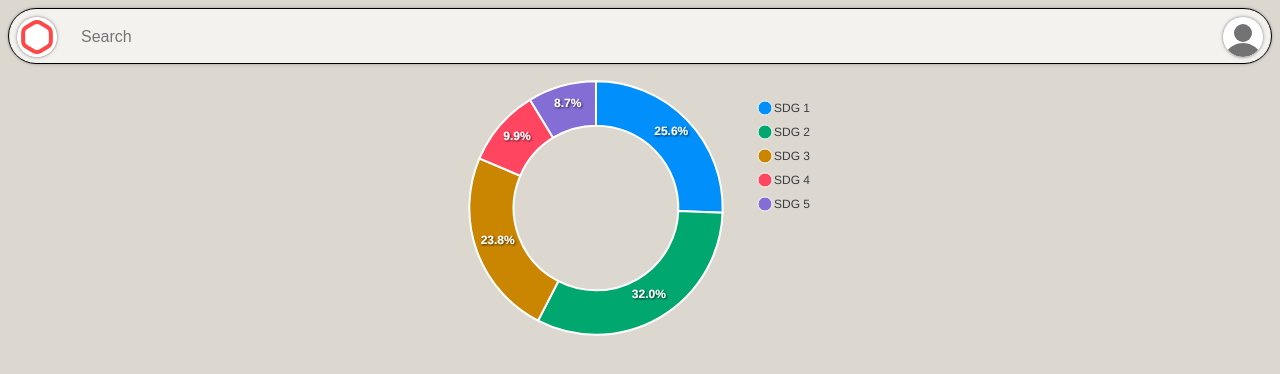
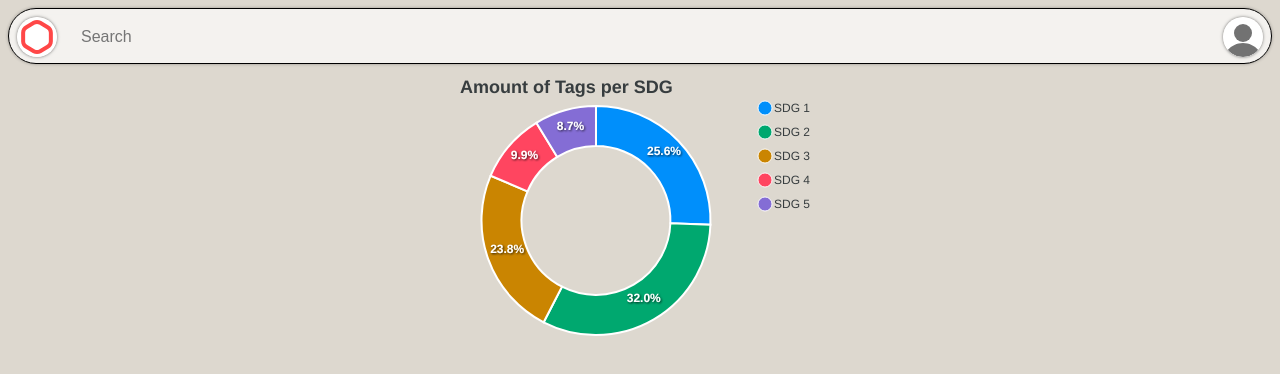
Before and after one commit to unfinishedprogram/Digital-Moment-Team-6-cleanup, a Next.js app: page /admin/general in a window 1280 px wide. Shown: the top 374 px of the page. Built offline with nearby package versions, Linux system fonts and the light colour scheme.

Commit message:
Add title to donut chart

```diff
--- a/pages/admin/general.tsx
+++ b/pages/admin/general.tsx
@@ -7,16 +7,34 @@ import React from 'react'
 
 interface IDonut {
   options: {
+    title: {
+      text: string;
+      style: {
+        fontSize: string;
+      }
+    },
     name: string;
     labels: string[];
   };
   series: number[];
 }
 
+interface ILine {
+  options: {
+
+  }
+}
+
 export default function adminGeneral() {
 
   let donut: IDonut = {
     options: {
+      title: {
+        text: 'Amount of Tags per SDG',
+        style: {
+          fontSize: '18px'
+        }
+      },
       name: "# of Tags per SDG",
       labels: ['SDG 1', 'SDG 2', 'SDG 3', 'SDG 4', 'SDG 5']
     },
@@ -25,6 +43,7 @@ export default function adminGeneral() {
 
   return (
     <div className={styles.charts}>
+      <div>
         <Chart
           options={donut.options}
           series={donut.series}
@@ -32,5 +51,6 @@ export default function adminGeneral() {
           width="380"
         />
       </div>
+    </div>
   );
 }
```
Lines whose indentation alone changed are shown as unchanged.
